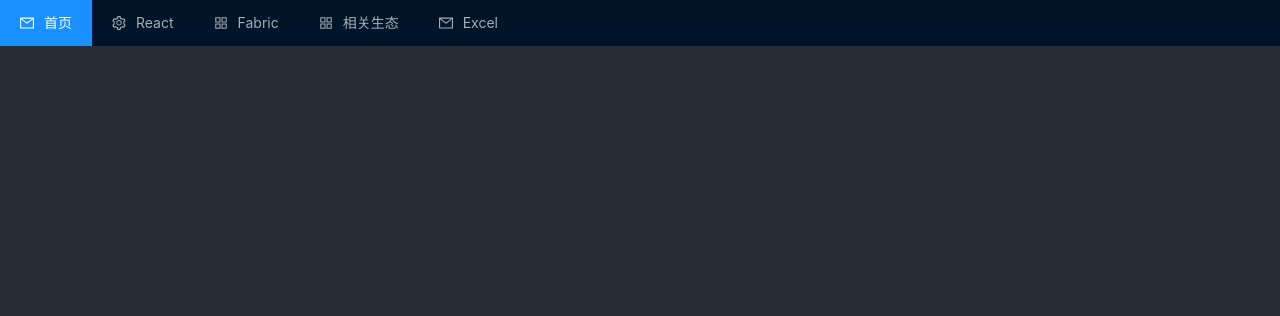
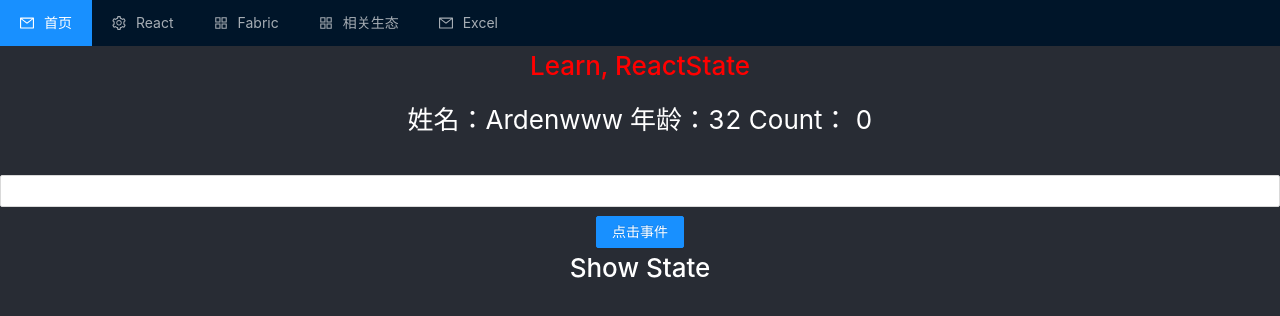
Before and after one commit to iguoxing/react-ts, a React (Create React App) app: page /reactState in a window 1280 px wide. Shown: the top 316 px of the page. Built offline with nearby package versions, Linux system fonts and the light colour scheme.

Commit message:
React State

```diff
--- a/src/App.js
+++ b/src/App.js
@@ -2,7 +2,7 @@
  * @Author: ArdenZhao
  * @Date: 2021-12-23 10:36:10
  * @LastEditors: bogon
- * @LastEditTime: 2022-03-30 16:14:57
+ * @LastEditTime: 2022-03-31 15:45:44
  * @FilePath: /react-ts/src/App.js
  */
 import React, { Suspense } from 'react';
@@ -14,6 +14,7 @@ import Fabric from './components/Fabric'
 import Dragable from './components/Dragable'
 import ReactProps from './components/react/1-Props'
 import ReactRef from './components/react/2-Ref'
+import ReactState from './components/react/3-State'
 import HookUseCallback from './components/react/Hook-useCallback'
 import Polygon from './components/Polygon';
 import { BrowserRouter as Router, Routes, Route } from 'react-router-dom';
@@ -33,6 +34,7 @@ function App() {
               <Route path="/dragable" element={<Dragable name="Dragable" />} />
               <Route path="/reactProps" element={<ReactProps name="ReactProps" />} />
               <Route path="/reactRef" element={<ReactRef name="ReactRef" />} />
+              <Route path="/reactState" element={<ReactState name="ReactState" />} />
               <Route path="/hookUseCallback" element={<HookUseCallback name="HookUseCallback" />} />
               <Route path="/excel" element={<Excel name="Excel" />} />
             </Routes>
--- a/src/components/PageMenu.js
+++ b/src/components/PageMenu.js
@@ -29,8 +29,11 @@ class PageMenu extends React.Component {
                             <Menu.Item key="setting:Props">
                                 <Link to="reactProps">Props</Link>
                             </Menu.Item>
-                            <Menu.Item key="setting:3">
+                            <Menu.Item key="setting:Ref">
                                 <Link to="reactRef">Ref</Link>
+                            </Menu.Item>
+                            <Menu.Item key="setting:State">
+                                <Link to="reactState">State</Link>
                             </Menu.Item>
                         </Menu.ItemGroup>
                         <Menu.ItemGroup title="Hook API">
--- a/src/components/react/1-Props.js
+++ b/src/components/react/1-Props.js
@@ -1,7 +1,7 @@
 /*
  * @Author: ArdenZhao
  * @Date: 2022-03-30 15:52:22
- * @LastEditTime: 2022-03-30 16:15:27
+ * @LastEditTime: 2022-03-31 15:43:21
  * @FilePath: /react-ts/src/components/react/1-Props.js
  * @Description:
  * 1、点击事件+添加内联样式
@@ -14,33 +14,45 @@ import "antd/dist/antd.css";
 import { Button } from 'antd';
 
 function SubComponent(props) {
-  console.log('[ val ] >', props)
+  console.log('[ props ] >', props)
+  let { name, age, sum } = props
+  // 子传父
+  function clickBtn() {
+    console.log('clickBtn')
+    props.getChildData(sum++)
+  }
   return (
     <>
       {/* <h1>子组件 </h1> */}
-      <p>姓名： {props.name} 年龄：{props.age}</p>
+      <p>姓名： {name} 年龄：{age}</p>
+      <Button onClick={clickBtn} type="primary">点击事件</Button>
     </>
   )
+}
+// 设置默认参数
+SubComponent.defaultProps = {
+  age: 18,
 }
 
 function ReactProps(props) {
   const divStyle = {
     color: 'red'
   }
-  function clickBtn() {
-    console.log('clickBtn')
+  const prams = {
+    name: 'ArdenZhao1',
+    sum: 0
   }
-  const prams = {
-    name: 'ArdenZhao',
-    age: 32
+
+  function getChildData(data) {
+    console.log('接收到子组件的值', data)
   }
   return (
     <div>
       <h1 style={divStyle}>Learn, {props.name}</h1>
       {/* 点击方法 */}
-      <Button onClick={clickBtn} type="primary">点击事件</Button>
+
       {/* 传递参数的方法——运算拓展符 */}
-      <SubComponent {...prams} />
+      <SubComponent getChildData={getChildData} {...prams} />
     </div>
   );
 }
--- /dev/null
+++ b/src/components/react/3-State.js
@@ -0,0 +1,69 @@
+/*
+ * @Author: ArdenZhao
+ * @Date: 2022-03-30 15:52:22
+ * @LastEditTime: 2022-03-31 15:56:18
+ * @FilePath: /react-ts/src/components/react/3-State.js
+ * @Description:
+ * 1、
+ */
+
+import React from 'react';
+import "antd/dist/antd.css";
+import { Button, Input } from 'antd';
+
+class SubComponent extends React.Component {
+  constructor(props) {
+    super(props);
+    this.textInput = React.createRef();
+    this.focusTextInput = this.focusTextInput.bind(this);
+    this.state = {
+      name1: props.name + 'www',
+      count: 0,
+      isShow: true
+    }
+  }
+  //class中的方法，不需要Function
+  focusTextInput() {
+    // this.textInput.current 是获取的到的原生组件
+    // 焦点聚焦
+    this.textInput.current.focus();
+    // 方式1 ：箭头函数的形式，立即执行，不会被缓存
+    this.setState(state => ({
+      count: state.count + 1
+    }))
+    this.setState(state => ({
+      isShow: !this.state.isShow
+    }))
+    // 方式2 异步更新，不会立马更新组件，批量延迟更新，合并处理
+    // this.setState({ count: this.state.count + 1 })
+  }
+  render() {
+    return (
+      <>
+        <p>姓名：{this.state.name1} 年龄：{this.props.age} Count： {this.state.count}</p>
+        <Input type="text" ref={this.textInput}></Input>
+        <Button onClick={this.focusTextInput} type="primary">点击事件</Button>
+        {this.state.isShow ? <h2>Show State </h2> : ''}
+      </>
+    )
+  }
+}
+
+function ReactState(props) {
+  const divStyle = {
+    color: 'red'
+  }
+
+  const prams = {
+    name: 'Arden',
+    age: 32
+  }
+  return (
+    <div>
+      <h1 style={divStyle}>Learn, {props.name}</h1>
+      {/* 传递参数的方法——运算拓展符 */}
+      <SubComponent {...prams} />
+    </div>
+  );
+}
+export default ReactState
```
